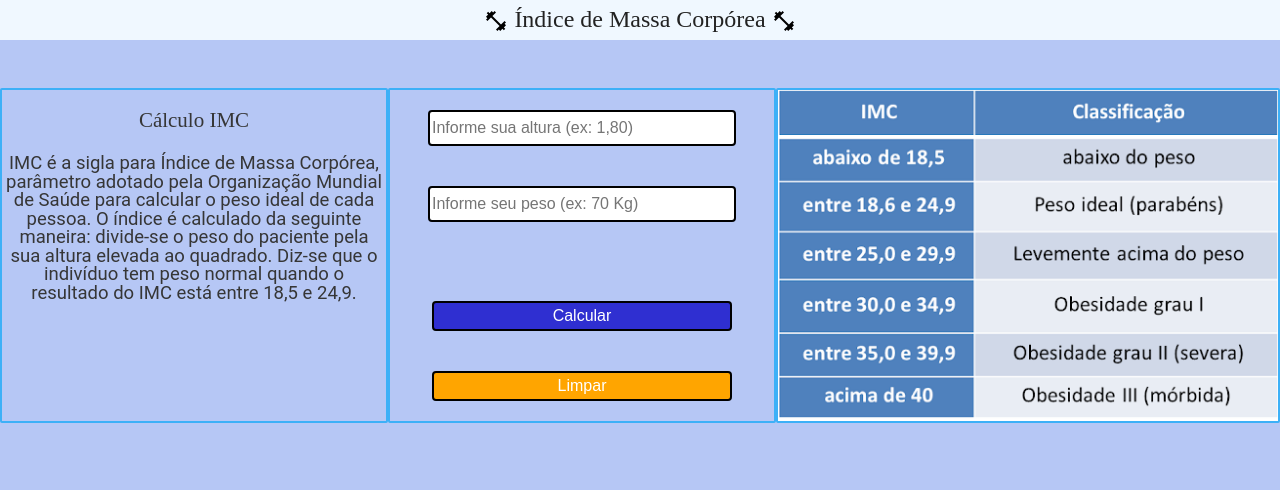
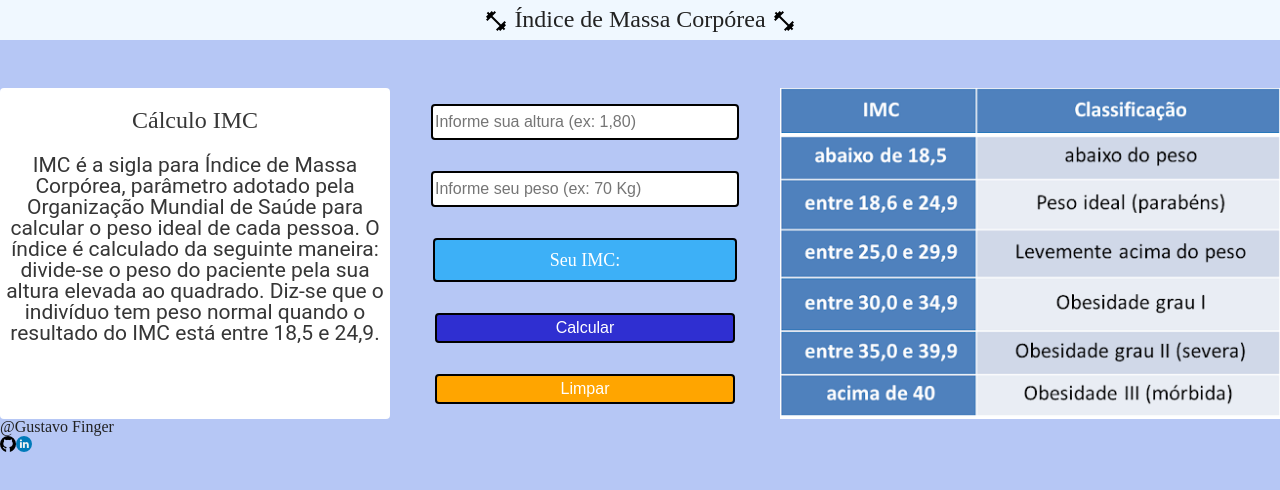
Before and after one commit to Gufinger07/CalcularImc, a React (Create React App) app in the folder calculaimc/: page / in a window 1280 px wide. Shown: the top 490 px of the page. Built offline with nearby package versions, Linux system fonts and the light colour scheme.

Commit message:
Adicionando componentes e estado da aplicação

```diff
--- a/calculaimc/public/index.html
+++ b/calculaimc/public/index.html
@@ -1,5 +1,5 @@
 <!DOCTYPE html>
-<html lang="en">
+<html lang="pt-br">
   <head>
     <meta charset="utf-8" />
     <link rel="icon" href="%PUBLIC_URL%/favicon.ico" />
@@ -25,7 +25,7 @@
       work correctly both with client-side routing and a non-root public URL.
       Learn how to configure a non-root public URL by running `npm run build`.
     -->
-    <title>React App</title>
+    <title>IMC </title>
   </head>
   <body>
     <noscript>You need to enable JavaScript to run this app.</noscript>
--- a/calculaimc/src/App.js
+++ b/calculaimc/src/App.js
@@ -5,20 +5,33 @@ import ClassificacaoImc from './components/ClassificacaoImc';
 import Form from "./components/Form";
 import InfoMassa from "./components/InfoMassa";
 import NavBar from "./components/Navbar";
+import Rodape from './components/Rodape';
 
 class App extends Component {
 
   constructor(){
     super();
 
-    this.state = {resultado: []}
+    this.state = {
+      resultado: [],
+      formulario: []
+    }
     }
 
   criarResultado(resultado) {
     const novoResultado = {resultado}
     const novoArrayResultado = [this.setState.resultado, novoResultado]
     const novoEstado = {
-      resultado:novoArrayResultado
+      resultado: novoArrayResultado
+    }
+    this.setState(novoEstado)
+  }
+
+  limpaFormulario(resultado) {
+    const formularioLimpo = {resultado}
+    const novoArrayFormulario = [this.setState.resultado, formularioLimpo]
+    const novoEstado = {
+      resultado: novoArrayFormulario
     }
     this.setState(novoEstado)
   }
@@ -27,10 +40,12 @@ class App extends Component {
       <main>
         <NavBar />
         <section className="sessao-principal">
-        <InfoMassa />
-        <Form criarResultado={this.criarResultado.bind(this)}/>
-        <ClassificacaoImc />
+          <InfoMassa />
+          <Form criarResultado={this.criarResultado.bind(this)}
+          limpaFormulario={this.limpaFormulario.bind(this)}/>
+          <ClassificacaoImc />
       </section>
+        <Rodape />
       </main>
 
     );
--- a/calculaimc/src/components/ClassificacaoImc/estilo.css
+++ b/calculaimc/src/components/ClassificacaoImc/estilo.css
@@ -1,7 +1,6 @@
 .sessao-imagem {
     width: 500px;
-    border-radius: 2px;
-    border: 2px solid #3db0f7;
+
 
 }
 
--- a/calculaimc/src/components/Form/estilo.css
+++ b/calculaimc/src/components/Form/estilo.css
@@ -3,8 +3,7 @@
     flex-direction: column;
     justify-content: space-around;
     align-items: center;
-    border-radius: 2px;
-    border: 2px solid #3db0f7;
+
     width: 500px;
 }
 .sessao-form:hover {
@@ -52,3 +51,15 @@
     border-radius: 4px;
     border: 2px solid black;
 }
+
+.form-resultado {
+    background-color: #3db0f7;
+    display: flex;
+    justify-content: center;
+    align-items: center;
+    height: 40px;
+}
+
+.resultadoimc {
+    font-size: 18px;
+}
--- a/calculaimc/src/components/Form/form.jsx
+++ b/calculaimc/src/components/Form/form.jsx
@@ -21,24 +21,38 @@ class Form extends Component {
         event.preventDefault()
         event.stopPropagation()
         this.altura = event.target.value
+
     }
 
     _handleGetPeso(event) {
         event.preventDefault()
         event.stopPropagation()
         this.peso = event.target.value
+
+    }
+
+    _handleLimpaForm(event) {
+        event.preventDefault()
+        event.stopPropagation()
+        this.resultado = " "
+
+        this.props.limpaFormulario(this.resultado)
+
     }
 
     render() {
         return (
             <form onSubmit={this._getNovoResultado.bind(this)} className="sessao-form">
-                <input className="form-input" type="number" placeholder="Informe sua altura (ex: 1,80)"
+                <input className="form-input" type="number" step="0.01" min="0" max="3" placeholder="Informe sua altura (ex: 1,80)"
                 onChange={this._handleGetAltura.bind(this)}/>
-                <input className="form-input" type="number" placeholder="Informe seu peso (ex: 70 Kg)"
+                <input className="form-input" type="number" step="0.01" min="20" max="200" placeholder="Informe seu peso (ex: 70 Kg)"
                 onChange={this._handleGetPeso.bind(this)}/>
-                <h3>{this.resultado}</h3>
+                <div className="botao form-resultado">
+                    <h3 className="resultadoimc"> Seu IMC: <span>{this.resultado}</span></h3>
+
+                </div>
                 <button className="botao botao-calcular" type="submit">Calcular</button>
-                <button className="botao botao-limpar" type="submit">Limpar</button>
+                <button onClick={this._handleLimpaForm.bind(this)} className="botao botao-limpar" type="button">Limpar</button>
             </form>
         )
     }
--- a/calculaimc/src/components/InfoMassa/estilo.css
+++ b/calculaimc/src/components/InfoMassa/estilo.css
@@ -1,7 +1,7 @@
 .info {
-    border-radius: 2px;
-    border: 2px solid #3db0f7;
-    width: 500px
+    background-color: white;
+    width: 500px;
+    border-radius: 4px;
 }
 
 .info:hover {
@@ -12,7 +12,7 @@
     font-family: 'Pacifico', cursive;
     color: #363636;
     text-align: center;
-    font-size: 21px;
+    font-size: 24px;
     margin-top: 20px;
 
 }
@@ -20,7 +20,7 @@
 .info-texto {
     font-family: 'Roboto', sans-serif;
     color: #363636;
-    font-size: 18.5px;
+    font-size: 21px;
     text-align: center;
     margin-top: 20px;
     padding: 3px;
--- a/calculaimc/src/components/Navbar/navbar.jsx
+++ b/calculaimc/src/components/Navbar/navbar.jsx
@@ -5,7 +5,7 @@ class NavBar extends Component {
     render() {
         return (
             <section className="sessao">
-                <h1 className="sessao-titulo"> <img src={fitness} alt="Imagem fitness" /> Índice de Massa Corpórea <img src={fitness} alt="Imagem fitness" /> </h1>
+                <h1 className="sessao-titulo"><img src={fitness} alt="Imagem fitness"/> Índice de Massa Corpórea <img src={fitness} alt="Imagem fitness" /></h1>
             </section>
 
         )
--- /dev/null
+++ b/calculaimc/src/components/Rodape/estilo.css
@@ -0,0 +1,5 @@
+.rodape {
+    position:absolute;
+    bottom:0;
+    width:100%;
+}
--- /dev/null
+++ b/calculaimc/src/components/Rodape/index.js
@@ -0,0 +1,2 @@
+import Rodape from "./rodape";
+export default Rodape
--- /dev/null
+++ b/calculaimc/src/components/Rodape/rodape.jsx
@@ -0,0 +1,19 @@
+import React, { Component } from 'react';
+import gitIcon from "../../assets/image/github.png"
+import linkedin from "../../assets/image/linkedin.png"
+
+class Rodape extends Component {
+    render() {
+        return(
+            <footer className="rodape">
+                <h4>
+                    @Gustavo Finger
+                </h4>
+                <a href="https://github.com/Gufinger07/CalcularImc"><img className="icons" src={gitIcon} alt="Imagem Github"/></a>
+                <a href="https://www.linkedin.com/in/gustavo-finger2001/"><img className="icons" src={linkedin} alt="Imagem Linkedin"/></a>
+            </footer>
+        )
+    }
+}
+
+export default Rodape
```
Also changed, not shown: calculaimc/src/assets/image/github.png (added), calculaimc/src/assets/image/linkedin.png (added), calculaimc/src/components/Navbar/estilo.css (line endings or trailing spaces).
